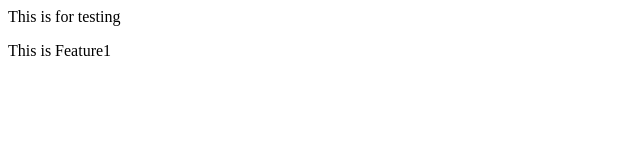
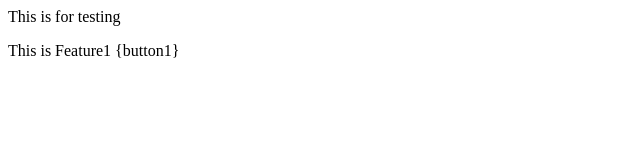
Before and after one commit to rinkush007/Tutorials, a plain HTML site: page index.html in a window 1280 px wide. Shown: the full height of the page, 0-640 px from the left. Drawn offline with Linux system fonts and the light colour scheme.

```diff
--- a/index.html
+++ b/index.html
@@ -1,2 +1,2 @@
 <p>This is for testing </p>
-<p>This is Feature1 </p>
+<p>This is Feature1 {button1}</p>
```
